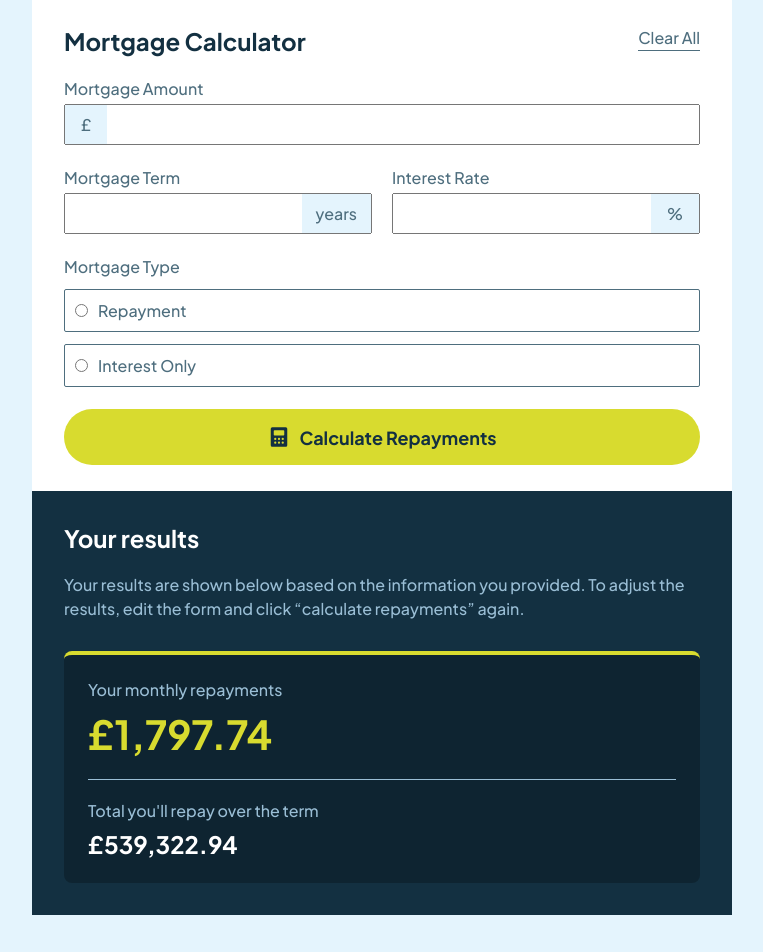
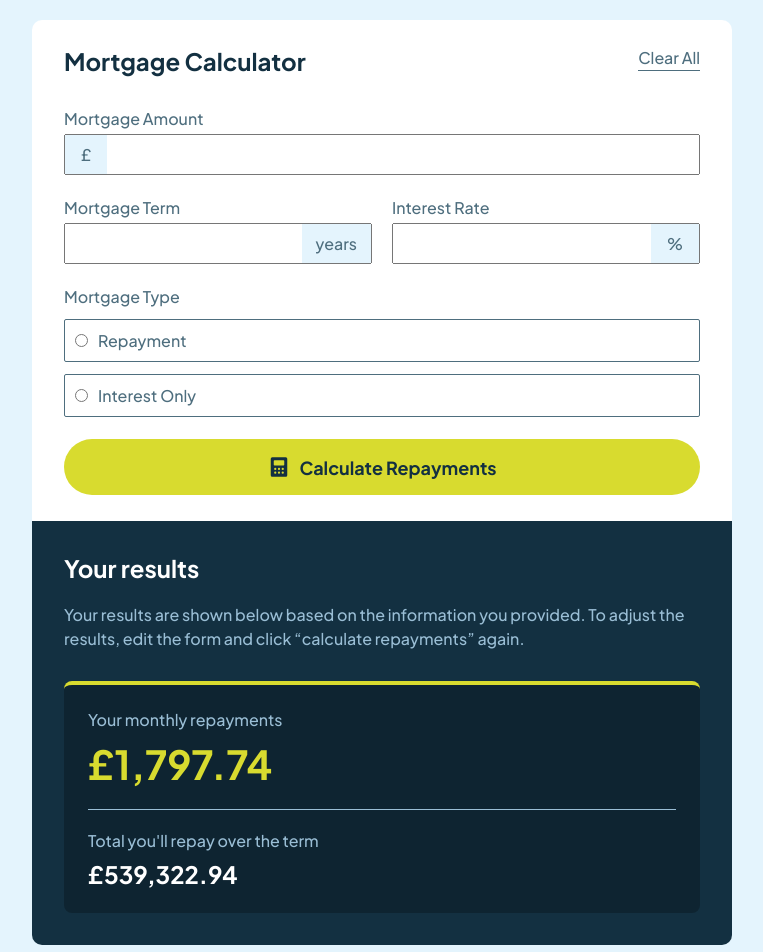
Before and after one commit to anetakasprzak/fm-mortgage-repayment-calculator, a React (Vite) app: page / in a window 1280 px wide. Shown: the top 952 px of the page, without its empty margins (258-1021 px from the left). Before the commit the page ends 915 px from the top, so only its background shows below. Built offline with nearby package versions, Linux system fonts and the light colour scheme.

Commit message:
tablet size styles

```diff
--- a/src/App.styled.ts
+++ b/src/App.styled.ts
@@ -8,6 +8,10 @@
 
   @media screen and (min-width: 39em) {
     max-width: 70rem;
+  }
+
+  @media screen and (min-width: 44.06em) {
+    padding: 2rem 0;
   }
 `;
 
@@ -23,6 +27,11 @@
   @media screen and (min-width: 39em) {
     padding: 2.6rem 3.2rem;
   }
+
+  @media screen and (min-width: 44.06em) {
+    border-top-left-radius: 1rem;
+    border-top-right-radius: 1rem;
+  }
 `;
 
 export const HeaderBox = styled.div`
@@ -33,6 +42,10 @@
   @media screen and (min-width: 39em) {
     flex-direction: row;
     justify-content: space-between;
+  }
+
+  @media screen and (min-width: 44.06em) {
+    margin-bottom: 1rem;
   }
 `;
 
@@ -290,6 +303,11 @@
   @media screen and (min-width: 39em) {
     padding: 3.2rem;
   }
+
+  @media screen and (min-width: 44.06em) {
+    border-bottom-left-radius: 1rem;
+    border-bottom-right-radius: 1rem;
+  }
 `;
 
 export const ImgEmptyResults = styled.img`
@@ -318,6 +336,11 @@
 
   @media screen and (min-width: 39em) {
     padding: 3.2rem;
+  }
+
+  @media screen and (min-width: 44.06em) {
+    border-bottom-left-radius: 1rem;
+    border-bottom-right-radius: 1rem;
   }
 `;
 
```
